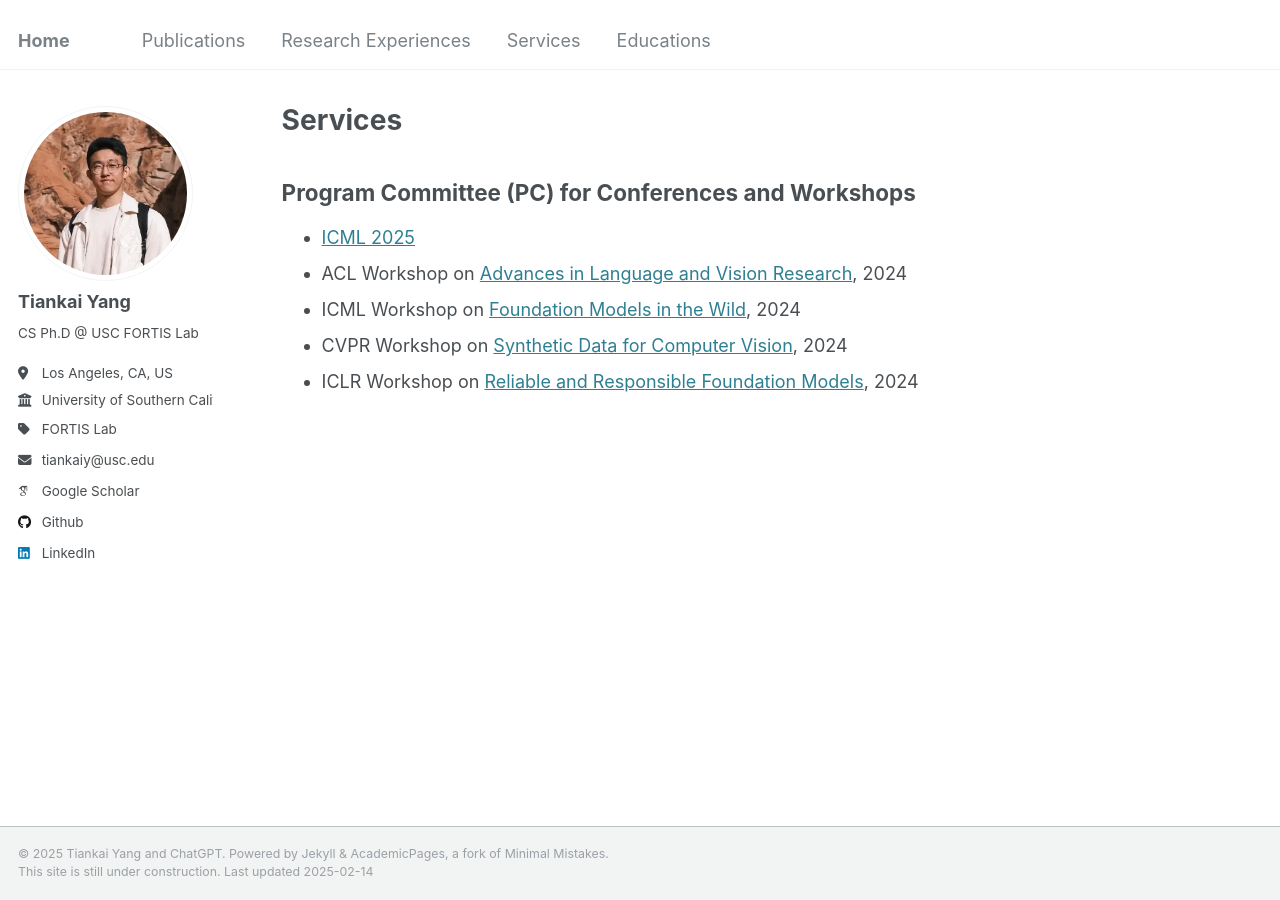
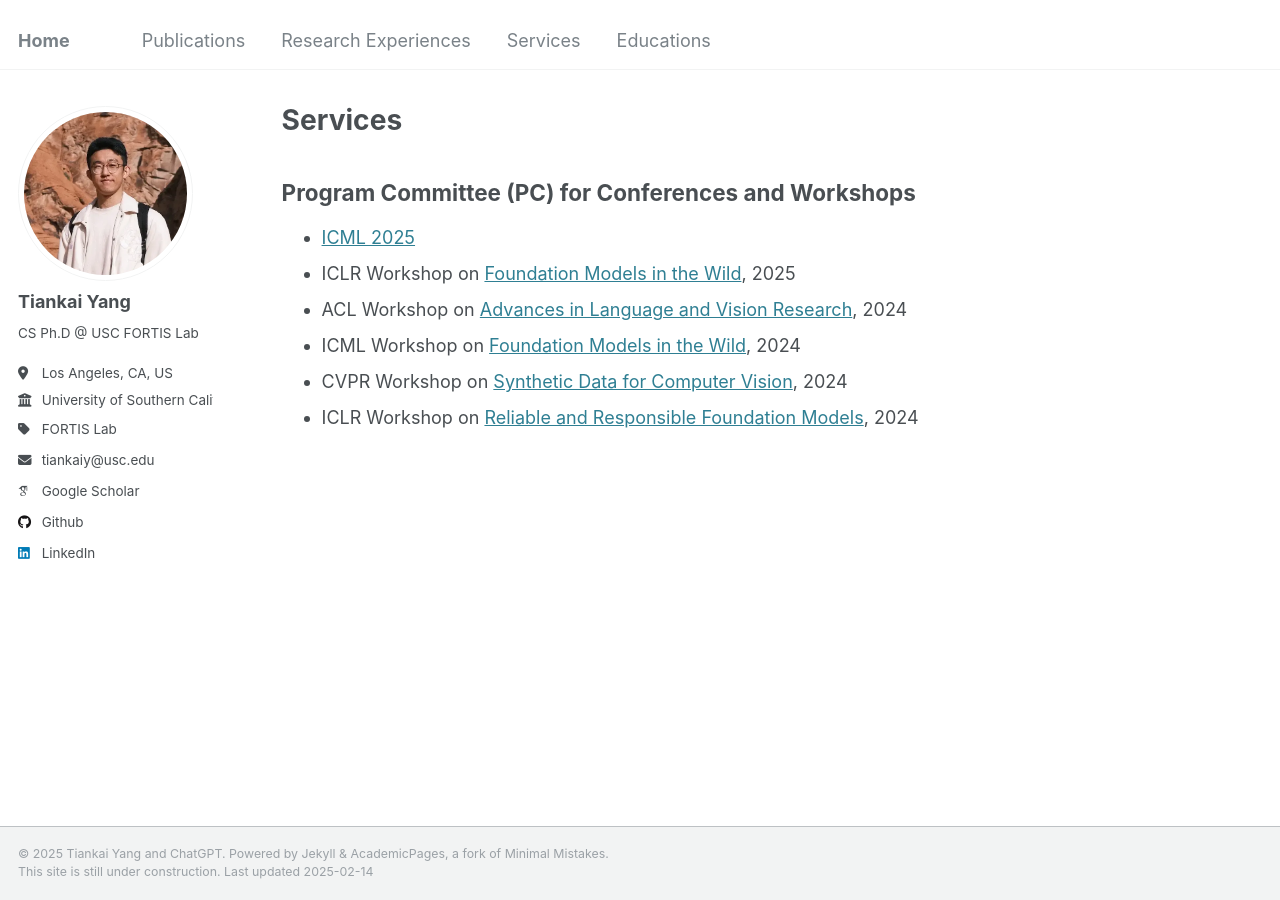
Before and after one commit to RaymondY/raymondy.github.io, a Jekyll site: the page built from _pages/services.md, in a window 1280 px wide. Built offline with Jekyll 4.4.1, drawn with Linux system fonts in a browser that asks for light colours; some web fonts are replaced.

Commit message:
Add new service.

```diff
--- a/_pages/services.md
+++ b/_pages/services.md
@@ -9,7 +9,8 @@ redirect_from:
 
 ## Program Committee (PC) for Conferences and Workshops
 - [ICML 2025](https://icml.cc/Conferences/2025)
+- ICLR Workshop on [Foundation Models in the Wild](https://fm-wild-community.github.io/), 2025
 - ACL Workshop on [Advances in Language and Vision Research](https://alvr-workshop.github.io/), 2024
-- ICML Workshop on [Foundation Models in the Wild](https://icml-fm-wild.github.io/), 2024
+- ICML Workshop on [Foundation Models in the Wild](https://fm-wild-community.github.io/index_2024.html), 2024
 - CVPR Workshop on [Synthetic Data for Computer Vision](https://syndata4cv.github.io/cvpr2024.html), 2024
 - ICLR Workshop on [Reliable and Responsible Foundation Models](https://iclr-r2fm.github.io/), 2024
```
